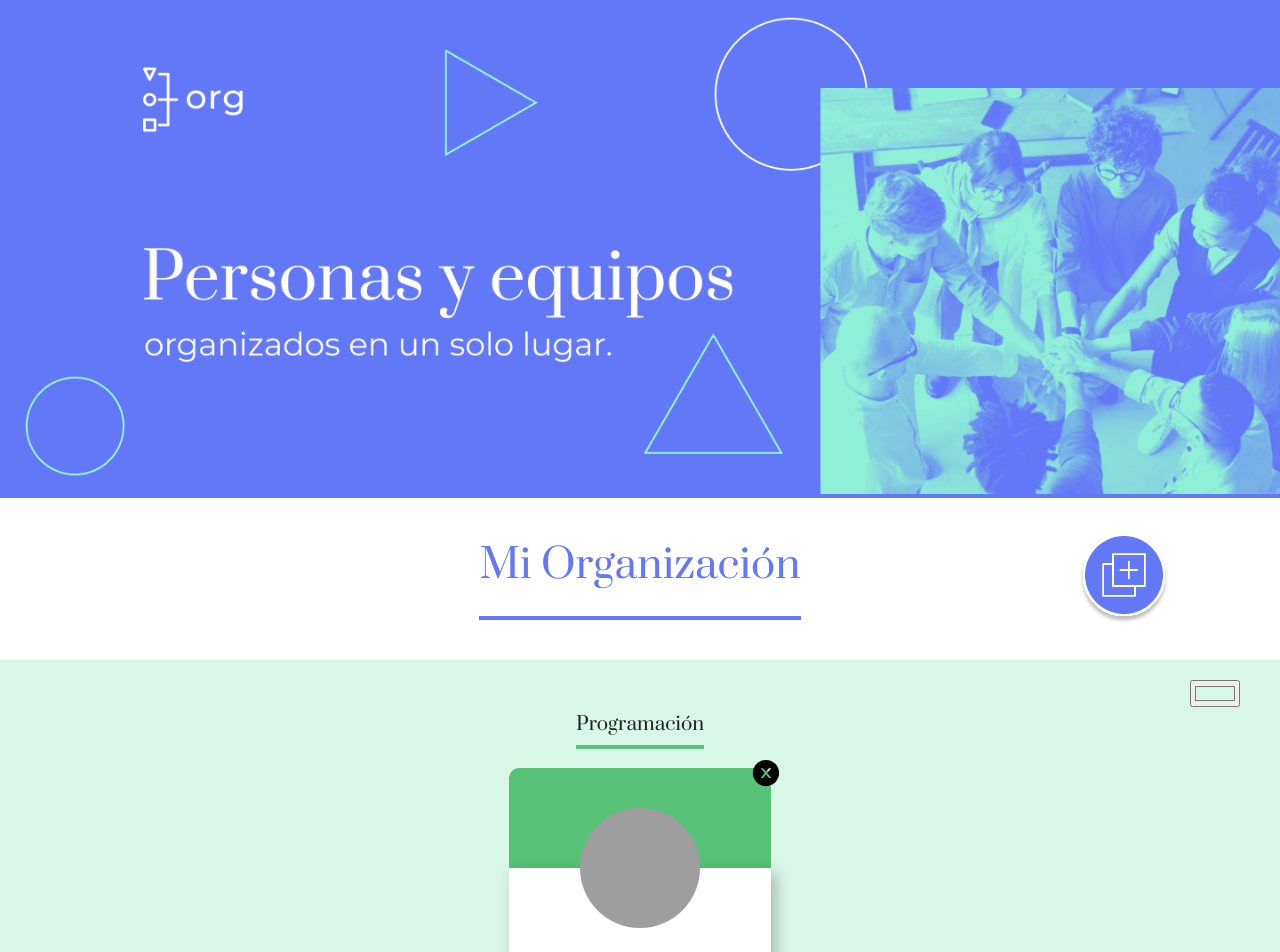
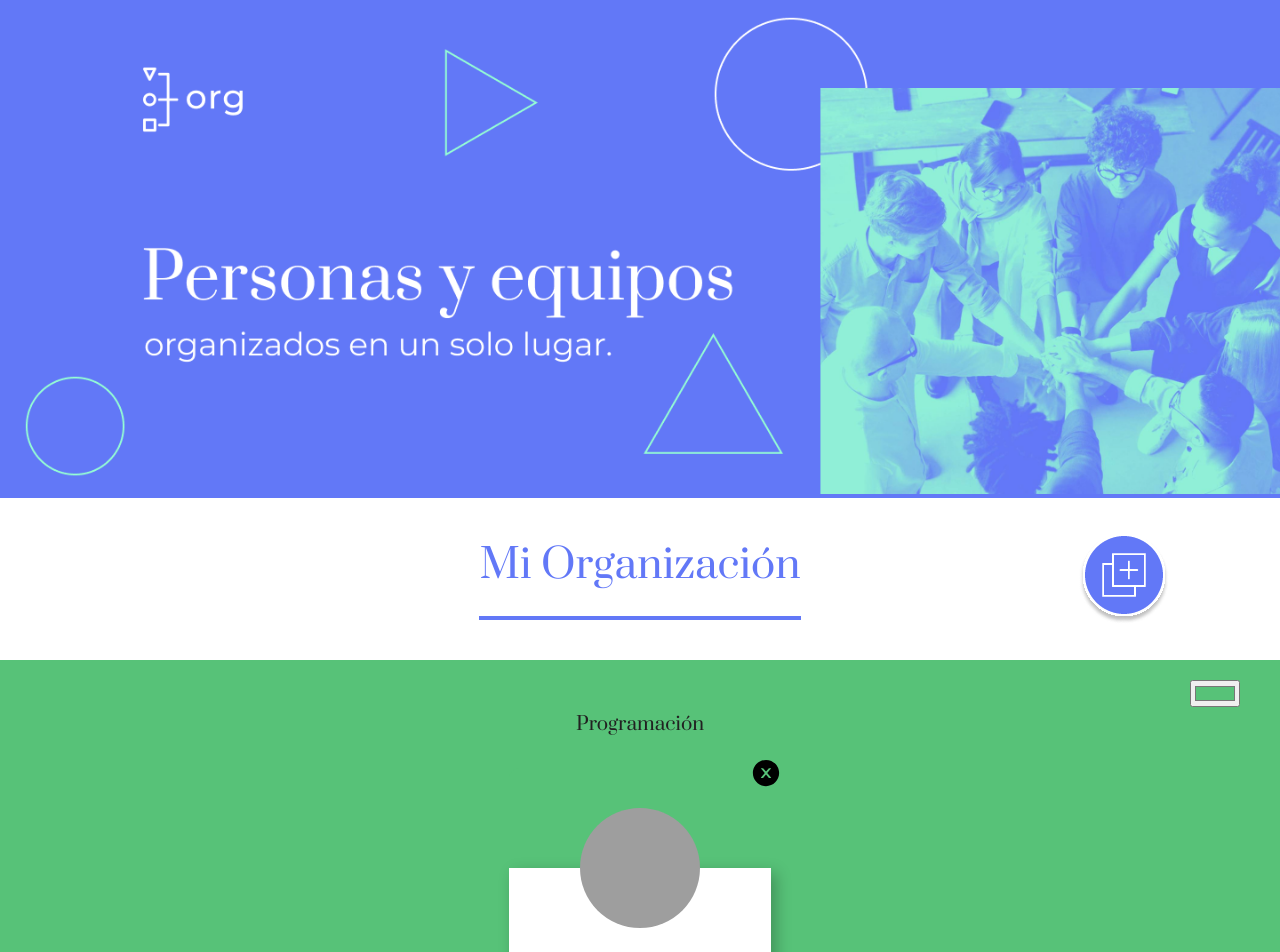
Before and after one commit to GarciaRojasP/org, a React (Create React App) app: page / in a window 1280 px wide. Shown: the top 952 px of the page. Built offline with nearby package versions, Linux system fonts and the light colour scheme; grey boxes are pictures that could not be loaded.

Commit message:
Actualizando los colores

```diff
--- a/src/App.js
+++ b/src/App.js
@@ -30,36 +30,11 @@ function App() {
                                                       }
                                                     ])
 
-  //Ternario --> condicion ? seMuestra : noSeMuestra
-  //fragmas --> <></>
-  //corto circuito --> condicion && seMuestra
-  const cambiarEstado = () => {
-    actualizarMostrar(!mostrarFormulario);
-  }
-
-  //Registrar colaborador
-  const registrarColaborador = (colaborador) => {
-    console.log("Nuevo coladorador", colaborador)
-    //Spread operator
-    setColaboradores([...colaboradores, colaborador])
-  }
-
-  //Eliminar colaboradores
-  const eliminarColaborador = () => {
-    console.log("Elimar colaborador");
-  }
-
-  //Actualizar color de equipos
-  const actualizarColor = (color, titulo) => {
-    console.log("Actualizar:", color, titulo);
-  }
-
-  //Lista de equipos
-  const equipos = [
+  const [equipos, setEquipos] = useState([
                                           {
                                             titulo: "Programación",
                                             fondo: "#D9F7E9",
-                      destaque: "#57C278 "
+                                            destaque: "#57C278"
                                           },
                                           {
                                             titulo: "Front End",
@@ -91,7 +66,38 @@ function App() {
                                             fondo: "#FFEEDF",
                                             destaque: "#FF8A29"
                                           }
-                  ]
+                                        ])
+
+  //Ternario --> condicion ? seMuestra : noSeMuestra
+  //fragmas --> <></>
+  //corto circuito --> condicion && seMuestra
+  const cambiarEstado = () => {
+    actualizarMostrar(!mostrarFormulario);
+  }
+
+  //Registrar colaborador
+  const registrarColaborador = (colaborador) => {
+    console.log("Nuevo coladorador", colaborador)
+    //Spread operator
+    setColaboradores([...colaboradores, colaborador])
+  }
+
+  //Eliminar colaboradores
+  const eliminarColaborador = () => {
+    console.log("Elimar colaborador");
+  }
+
+  //Actualizar color de equipos
+  const actualizarColor = (color, titulo) => {
+    const equiposActualizados = equipos.map( (equipo) => {
+      if(equipo.titulo === titulo){
+        equipo.destaque = color;
+      }
+      return equipo
+    })
+    setEquipos(equiposActualizados);
+  }
+
   return (
     <div>
       <Header />
--- a/src/componentes/Equipo/Equipo.js
+++ b/src/componentes/Equipo/Equipo.js
@@ -7,8 +7,8 @@ const Equipo = (props)  => {
     const {mandarColaboradores, deleteColaborador, updateColor} = props
     /*console.log(mandarColaboradores.length > 0)*/
 
-    const fondoEquipo = { backgroundColor: fondo }
-    const destaqueEquipo = { borderColor: destaque }
+    const fondoEquipo = { backgroundColor: destaque }
+    const borderTitulo = { borderColor: destaque }
 
     return <>
                 {
@@ -16,12 +16,12 @@ const Equipo = (props)  => {
                     <section className="ctn-equipo" style={fondoEquipo}>
                         <input type="color"
                                className="input-color"
-                               value={fondo} onChange={(evento) => {
-                                                                    updateColor(evento.target.value, titulo);
-                                                                   }}
+                               value={destaque} onChange={(evento) => {
+                                                                        updateColor(evento.target.value, titulo);
+                                                                      }}
                         />
 
-                        <h3 className="titulo__principal titulo__principal-equipo--modificador" style={destaqueEquipo} > {titulo} </h3>
+                        <h3 className="titulo__principal titulo__principal-equipo--modificador" style={borderTitulo} > {titulo} </h3>
                         <div className="colaboradores">
                             {
                                 mandarColaboradores.map( (colaborador, index) => <Colaborador key={index}
```
Lines whose indentation alone changed are shown as unchanged.
